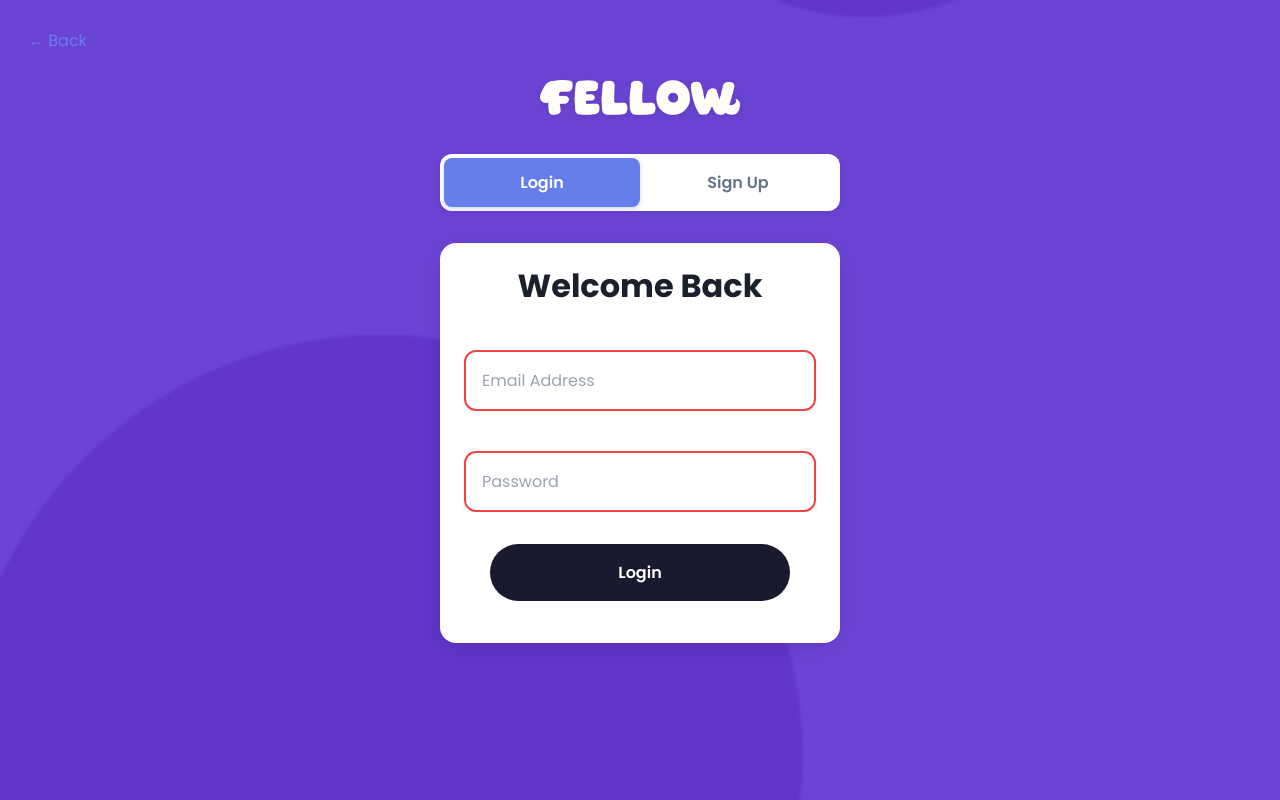
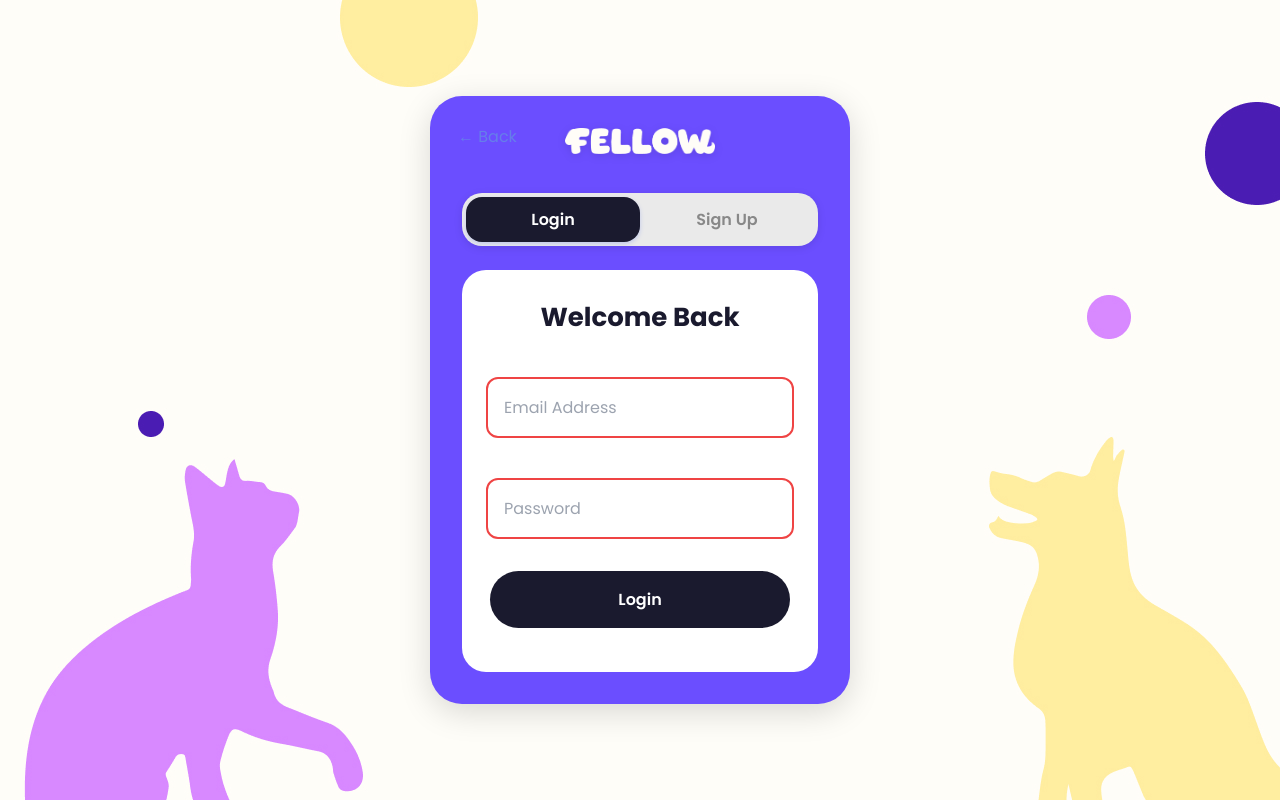
Before and after one commit to Majorosas16/FellowWEBProject, a React (Vite) app: page /auth in a window 1280 px wide. Built offline with nearby package versions, Linux system fonts and the light colour scheme.

Commit message:
adding
Add auth desktop css

```diff
--- a/src/pages/Auth/Auth.css
+++ b/src/pages/Auth/Auth.css
@@ -1,7 +1,7 @@
 /* Auth page styles - Mobile first approach */
 .auth-container {
   min-height: 100vh;
-  background-image: url('/images/BG.png');
+  background-image: url("/images/BG.png");
   background-size: cover;
   background-position: center;
   background-repeat: no-repeat;
@@ -37,14 +37,14 @@
   background: none;
   border: none;
   color: #667eea;
-  font-family: 'Poppins', sans-serif;
+  font-family: "Poppins", sans-serif;
   font-size: 16px;
   cursor: pointer;
   padding: 8px;
 }
 
 .auth-title {
-  font-family: 'Poppins', sans-serif;
+  font-family: "Poppins", sans-serif;
   font-size: 28px;
   font-weight: 700;
   color: #1a202c;
@@ -67,7 +67,7 @@
   border: none;
   background: transparent;
   border-radius: 8px;
-  font-family: 'Poppins', sans-serif;
+  font-family: "Poppins", sans-serif;
   font-weight: 600;
   cursor: pointer;
   transition: all 0.3s ease;
@@ -93,15 +93,100 @@
 
 /* Tablet and desktop styles */
 @media (min-width: 768px) {
+  .auth-container {
+    background-image: url("/public/images/Register_WEB_BG.jpg");
+    background-repeat: no-repeat;
+    background-position: center;
+    background-size: cover; /* <-- clave */
+    min-height: 100vh;
+    display: flex;
+    align-items: center;
+    justify-content: center;
+    padding: 40px;
+  }
+
+  /* Caja principal con borde morado */
   .auth-content {
-    padding-top: 60px;
+    background: #6b4eff; /* exterior morado */
+    border-radius: 32px;
+    padding: 32px;
+    max-width: 420px;
+    width: 100%;
+    box-shadow: 0 8px 32px rgba(0, 0, 0, 0.15);
+    position: relative;
+    z-index: 2;
+  }
+
+  /* Interior blanco */
+  .auth-form {
+    background: #ffffff;
+    border-radius: 24px;
+    padding: 32px 24px;
+    box-shadow: none;
+    display: flex;
+    flex-direction: column;
+    justify-content: flex-start;
+  }
+
+  .auth-logo {
+    text-align: center;
+    margin-bottom: 16px;
   }
 
   .auth-logo-img {
-    max-width: 200px;
+    width: 160px;
+    height: auto;
+    filter: drop-shadow(0 2px 4px rgba(0, 0, 0, 0.1));
+  }
+
+  .auth-toggle {
+    display: flex;
+    background: #eaeaea;
+    border-radius: 20px;
+    padding: 4px;
+    margin-bottom: 24px;
+  }
+
+  .toggle-button {
+    flex: 1;
+    padding: 10px 0;
+    border: none;
+    background: transparent;
+    border-radius: 16px;
+    font-family: "Poppins", sans-serif;
+    font-weight: 600;
+    cursor: pointer;
+    color: #888;
+    transition: all 0.3s ease;
+  }
+
+  .toggle-button.active {
+    background: #1a1a2e;
+    color: #fff;
   }
 
   .auth-title {
-    font-size: 32px;
+    font-family: "Poppins", sans-serif;
+    font-size: 26px;
+    font-weight: 700;
+    color: #1a1a2e;
+    margin-bottom: 24px;
+    text-align: center;
+  }
+
+  .auth-form button[type="submit"],
+  button.auth-login {
+    background: #1a1a2e;
+    color: white;
+    border: none;
+    border-radius: 24px;
+    padding: 12px;
+    font-weight: 600;
+    cursor: pointer;
+    transition: background 0.3s ease;
+  }
+
+  .auth-form button[type="submit"]:hover {
+    background: #2d2d48;
   }
 }
```
Also changed, not shown: public/images/Register_WEB_BG.jpg (added).
